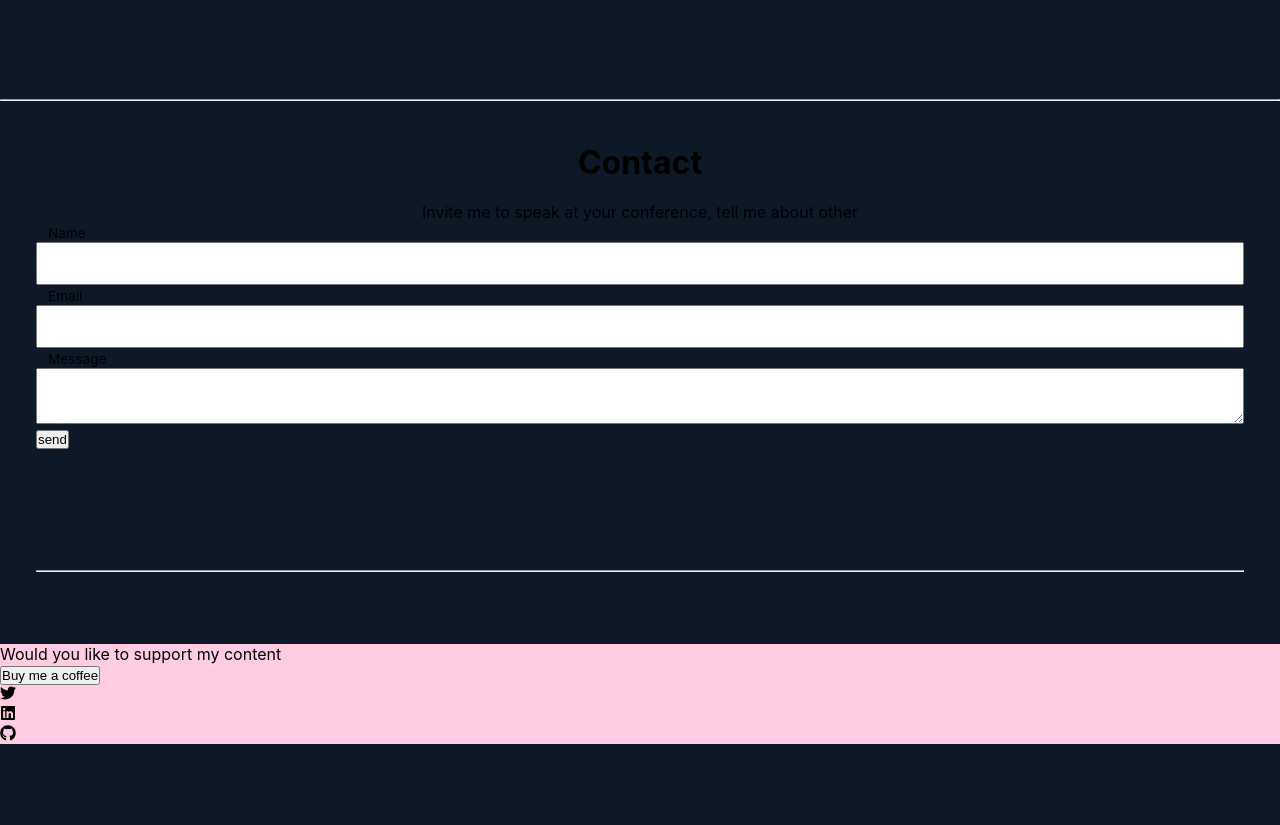
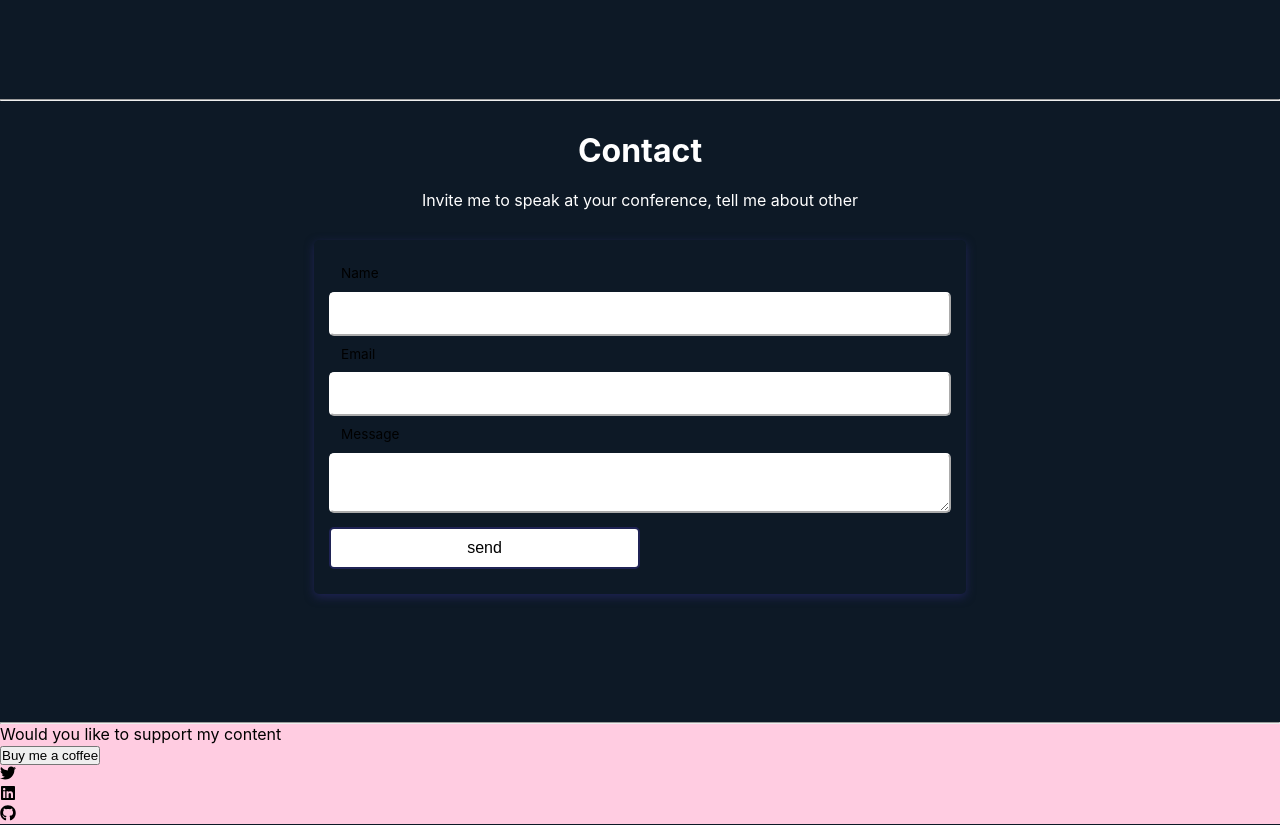
Before and after one commit to Peacesandy/peace-sandy, a React (Create React App) app: page / in a window 1280 px wide. Shown: the part 6420-7245 px from the top of the page. Before the commit the page ends 7165 px from the top, so only its background shows below. Built offline with nearby package versions, Linux system fonts and the light colour scheme.

Commit message:
finished styling contact form

```diff
--- a/src/Components/Contact.jsx
+++ b/src/Components/Contact.jsx
@@ -9,24 +9,34 @@ function Contact() {
         <br/>
         <p>Invite me to speak at your conference, tell me about other</p>
       </div>
+      <div className='contact-form-container'>
+      <div className='contact-form'>
       <form>
+        <div className='form-control'>
         <label htmlFor='name'>Name</label>
         <input
           id='name'
           type='text'
         />
+        </div>
+        <div className='form-control'>
         <label htmlFor='email'>Email</label>
         <input
           id='email'
           type='text'
         />
+        </div>
+        <div className='form-control'>
         <label htmlFor='message'>Message</label>
         <textarea
           id='message'
           type='text'
         ></textarea>
-        <button type='submit'>send</button>
+        </div>
+        <button type='submit' className='submit-btn'>send</button>
       </form>
+      </div>
+      </div>
       <hr/>
     </div>
   )
--- a/src/Styles/Contact.css
+++ b/src/Styles/Contact.css
@@ -5,22 +5,55 @@
 
 .contact-text{
     text-align: center;
+    margin-bottom: #fff;
+    color: #fff;
+    margin: 30px;
 }
 
-.contact-container{
-    padding: 12px 24px 24px 24px;
-    margin: 48px 12px;
-    justify-content: center;
-    margin-top: 30px;
-    padding: 0.5rem, 1rem;
-}
+.contact-form-container {
+    max-width: 40.75rem;
+    margin: 0 auto;
+    padding: 0.938rem;
+    border-radius: 5px;
+    box-shadow: 0 3px 10px #1f2355;
+  }
 
 label{
     font-size: 0.85em;
     margin: 12px;
+    line-height: 2.7em;
 }
 
 input[type=text],input[type=email], textarea{
     width: 100%;
     padding: 12px;
+    border-radius: 5px;
+    border: none;
+    border: 2px outset #fff;
+    font-size: 0.875rem;
+   outline: none;
 }
+
+.input-field::placeholder {
+    padding: 0.5rem;
+    color: #1f2355;
+  }
+
+  .submit-btn {
+    width: 50%;
+    padding-left: 40px;
+    padding: 10px;
+    margin: 10px 0;
+    background-color: #fff;
+    border: 2px solid #1f2355;
+    border-radius: 5px;
+    font-size: 1rem;
+    font-weight: var(--bold-font);
+    transition: var(--transition);
+  }
+
+  .submit-btn:hover {
+    background-color: #1f2355;
+    border: 2px solid #1f2355;
+    cursor: pointer;
+  }
```
